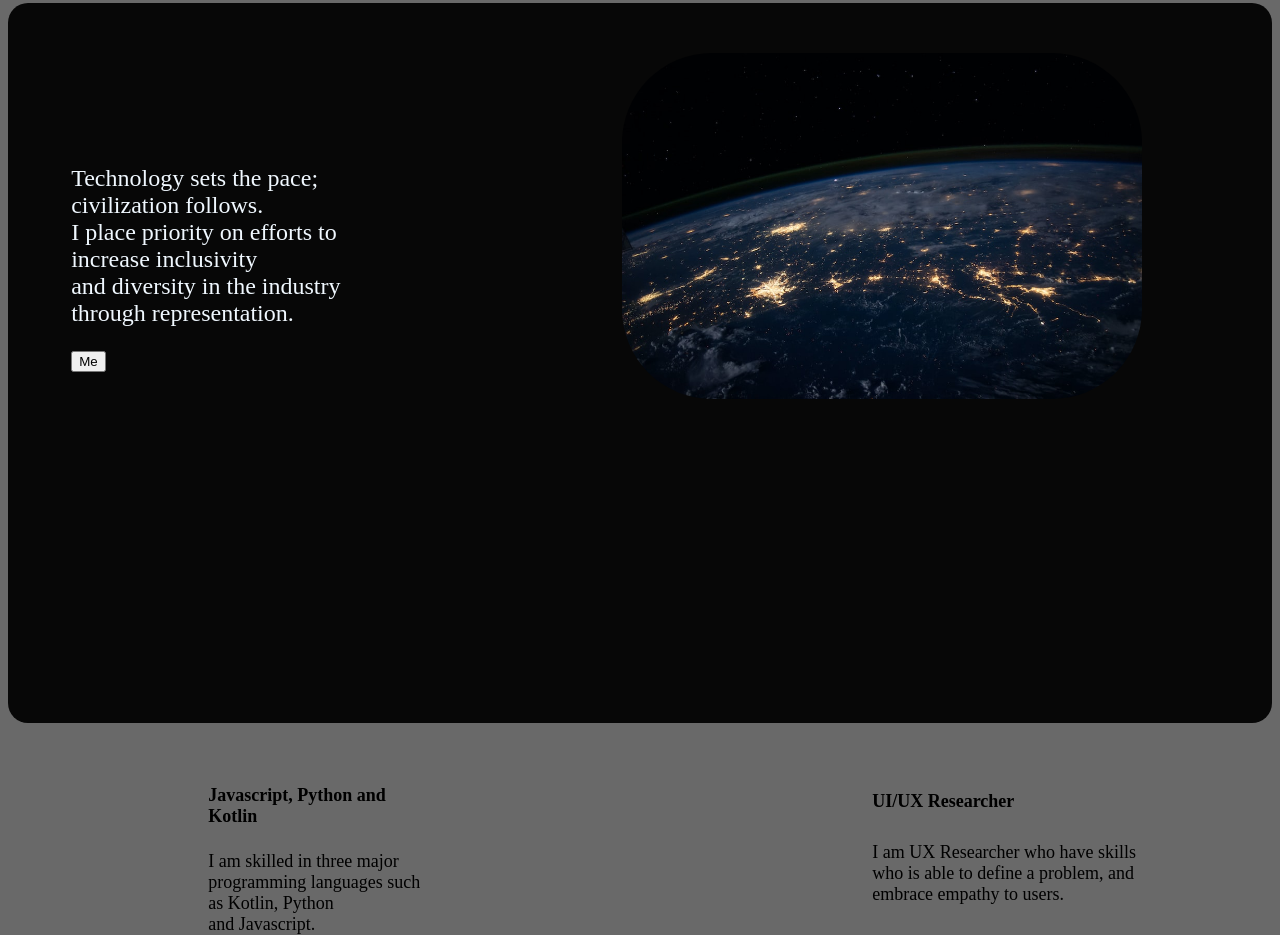
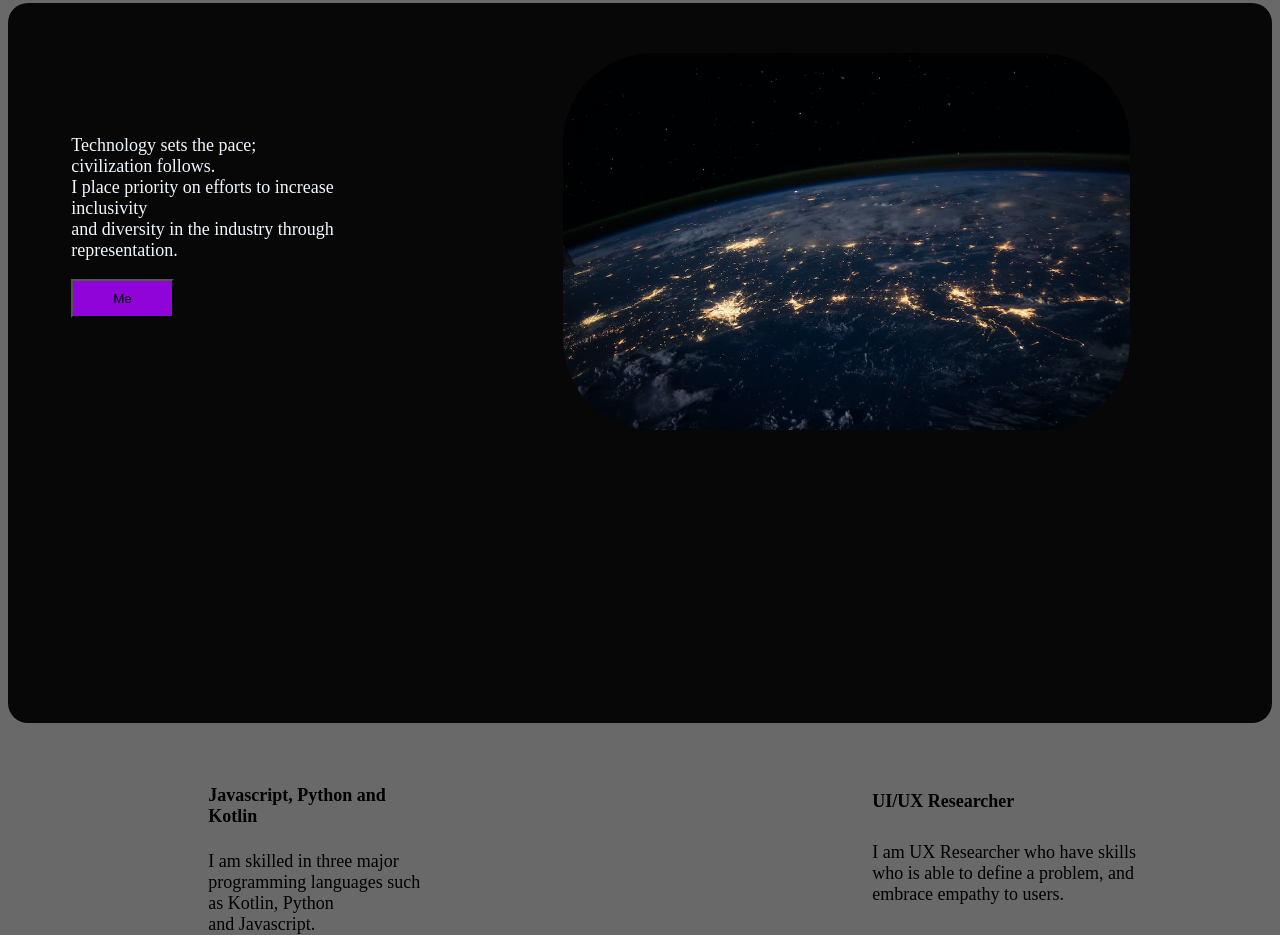
Before and after one commit to Angeth-Herjok/my-portfolio, a plain HTML site: page index.html in a window 1280 px wide. Shown: the part 880-1815 px from the top of the page. Drawn offline with nearby package versions, Linux system fonts and the light colour scheme.

Commit message:
first commit

```diff
--- a/style.css
+++ b/style.css
@@ -44,7 +44,10 @@ body{
     font-size: xx-large;
     font-weight: bolder;
   }
-
+.navButton{
+    padding: 10px 40px;
+    background-color: #9004d9;
+}
 /* nav */
 
 
@@ -167,7 +170,7 @@ body{
 
 }
 .technology{
-    font-size: x-large;
+    font-size: large;
     margin-top: 50%;
     color: aliceblue;
 }
```
